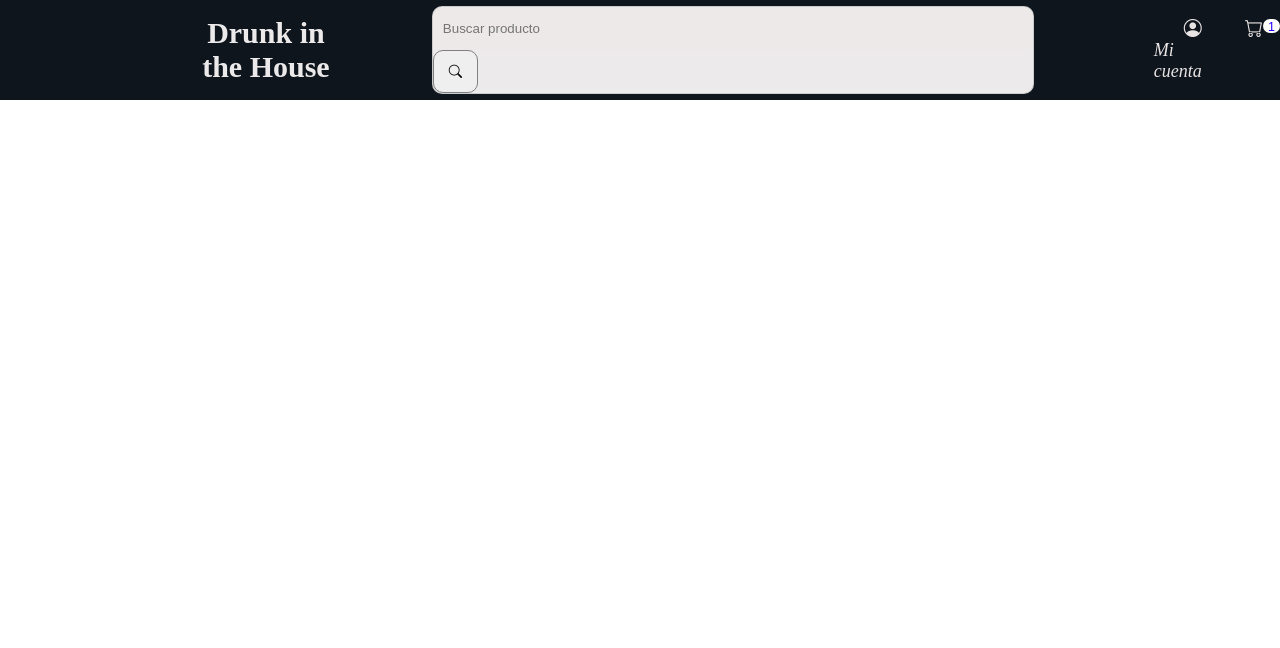
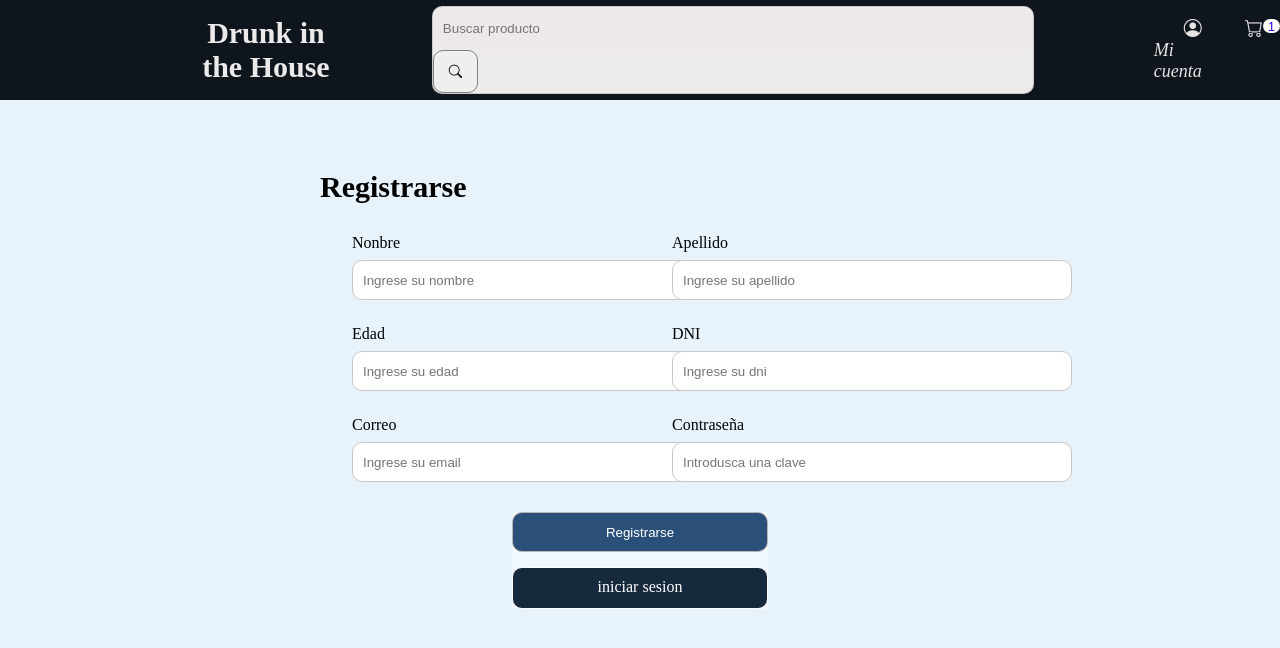
Before and after one commit to Orlandperez/ecommerce, a React (Vite) app: page /Register in a window 1280 px wide. Shown: the top 648 px of the page. Built offline with nearby package versions, Linux system fonts and the light colour scheme.

Commit message:
inicio de sesion y logeo v1.0

```diff
--- a/src/App.jsx
+++ b/src/App.jsx
@@ -3,6 +3,8 @@ import {Header} from './component/header/Header.jsx'
 import {Cuenta} from './component/main/cuenta/Cuenta.jsx'
 import {Carrito} from './component/main/cuenta/Carrito.jsx'
 import {Productos} from './component/main/productos/Productos.jsx'
+import {Login} from './component/main/cuenta/Login.jsx'
+import { Register } from './component/main/cuenta/Register.jsx'
 
 import { BrowserRouter, Route, Routes } from 'react-router-dom'
 
@@ -18,6 +20,8 @@ function App() {
         <Routes>
           <Route path='/' element = {<Productos/>}/>
           <Route path='/Cuenta' element = {<Cuenta/>}/>
+          <Route path='/Login' element = {<Login/>}/>
+          <Route path='/Register' element = {<Register/>}/>
           <Route path='/Carrito' element = {<Carrito/>}/>
         </Routes>
 
--- a/src/component/main/cuenta/Cuenta.css
+++ b/src/component/main/cuenta/Cuenta.css
@@ -13,30 +13,6 @@
     font-size: 35px;
     padding: 60px 0 40px 0;
     color: white;
-}
-.miCuenta .inicio .info{
-    width: 100%;
-    height: auto;
-    display: flex;
-    justify-content: space-between;
-}
-.miCuenta .inicio .info div{
-    width: 340px;
-    height: 170px;
-    background-color: rgb(243, 254, 255);
-    border: 1px solid rgb(216, 216, 216);
-    border-radius: 10px;
-    padding: 25px 10px 10px;
-    margin-bottom: 20px;
-}
-.miCuenta .inicio .info div h2{
-    margin-bottom: 10px;
-    color: black;
-}
-.miCuenta .inicio .info div p{
-    font-size: 18px;
-    margin-bottom: 10px;
-    color: black;
 }
 .miCuenta .inicio .info div .link{
     text-decoration: none;
--- a/src/component/main/cuenta/Cuenta.jsx
+++ b/src/component/main/cuenta/Cuenta.jsx
@@ -10,21 +10,9 @@ export const Cuenta = () => {
         <section className='miCuenta'>
             <div className='inicio'>
                 <h1>Mi cuenta</h1>
-                <div className='info'>
-                    <div>
-                        <h2>Mis datos</h2>
-                        <p>Ve tus datos personales, tus <br /> direcciones y contraseñas</p>
-                        <Link className='link' to="">Ir a mis datos</Link>
-                    </div>
-                    <div>
-                        <h2>Mis compras</h2>
-                        <p>Sigue el estado de tus compras  y<br /> consulta tus facturas</p>
-                        <Link className='link' to="/Carrito">Ir a mis compras</Link>
-                    </div>
-                </div>
 
-                <Link className='cuenta' to="">Iniciar sesion</Link>
-                <Link className='cuenta' to="">Crear cuenta</Link>
+                <Link className='cuenta' to="/Login">Iniciar sesion</Link>
+                <Link className='cuenta' to="/Register">Crear cuenta</Link>
             </div>
 
 
--- /dev/null
+++ b/src/component/main/cuenta/Login.css
@@ -0,0 +1,67 @@
+.login{
+    height: 100vh;
+    width: 100%;
+    padding-top: 100px;
+    background-color: rgb(231, 242, 250);
+}
+.login h1{
+    font-size: 33px;
+    width: 30%;
+    margin: 0 auto;
+    margin-top: 100px;
+}
+.login form{
+    height: auto;
+    width: 100%;
+    margin: 0 auto;
+    margin-top: 18px;
+}
+.login form div{
+    margin-top: 10px;
+    height: auto;
+    width: 30%;
+    padding: 10px;
+    margin: 0 auto;
+}
+.login form div input{
+    width: 480px;
+    height: 40px;
+    padding: 8px;
+    outline: none;
+    border: 1px solid rgb(185, 185, 185);
+    border-radius: 10px;
+    margin-top: 5px;
+}
+.login form div button{
+    width: 480px;
+    height: 40px;
+    border: 1px solid rgb(201, 201, 201);
+    background-color: rgb(42, 79, 121);
+    color: white;
+    outline: none;
+    cursor: pointer;
+    border-radius: 10px;
+    margin-bottom: 20px;
+    transition: .5s;
+}
+.login form div button:hover{
+    background-color: rgb(19, 60, 107);
+    color: white;
+}
+.login form div .registrarse{
+    display: inline-block;
+    width: 480px;
+    height: 42px;
+    text-align: center;
+    padding-top: 10px;
+    border: 1px solid rgb(252, 252, 252);
+    background-color: rgb(23, 41, 61);
+    outline: none;
+    border-radius: 10px;
+    text-decoration: none;
+    color: white;
+    transition: .5s;
+}
+.login form div .registrarse:hover{
+    background-color: rgb(18, 55, 97);
+}
--- /dev/null
+++ b/src/component/main/cuenta/Login.jsx
@@ -0,0 +1,27 @@
+import { Link } from 'react-router-dom'
+import './login.css'
+
+export const Login = () => {
+    return (
+        <>
+            <section className='login'>
+                <h1>iniciar sesion</h1>
+                <form action="">
+                    <div>
+                        <label htmlFor="">Correo</label> <br />
+                        <input type="email" required placeholder="Ingrese su email" />
+                    </div>
+                    <div>
+                        <label htmlFor="">Contraseña</label> <br />
+                        <input type="password" required placeholder="Ingrese su clave" />
+                    </div>
+                    <div>
+                        <button>Ingresar</button> <br />
+                        <Link className='registrarse' to="/Register">Registrarse</Link>
+                    </div>
+
+                </form>
+            </section>
+        </>
+    )
+}
--- /dev/null
+++ b/src/component/main/cuenta/Register.css
@@ -0,0 +1,74 @@
+.register{
+    background-color: rgb(231, 242, 250);
+    width: 100%;
+    height: 100vh;
+    padding-top: 110px;
+}
+.register h1{
+    font-size: 30px;
+    padding: 60px 0 20px;
+    width: 50%;
+    margin: 0 auto;
+}
+.register form{
+    width: 100%;
+    height: auto;
+}
+.register form .register-conteiner{
+    width: 50%;
+    margin: 0 auto;
+    display: flex;
+}
+.register form .register-conteiner div{
+    width: 40%;
+    height: auto;
+    margin: 0 auto;
+    margin-bottom: 15px;
+    margin-top: 10px;
+}
+.register form .register-conteiner div input{
+    width: 400px;
+    height: 40px;
+    padding: 10px;
+    border: 1px solid rgb(201, 200, 200);
+    outline: none;
+    margin-top: 8px;
+    border-radius: 10px;
+}
+.register form .register-conteiner2{
+    background-color: aliceblue;
+    width: 20%;
+    height: auto;
+    margin: 0 auto;
+    margin-top: 15px;
+}
+.register form .register-conteiner2 button{
+    width: 100%;
+    height: 40px;
+    border: 1px solid rgb(184, 182, 182);
+    background-color: rgb(42, 79, 121);
+    color: white;
+    border-radius: 10px;
+    margin-bottom: 15px;
+    transition: .3s;
+}
+.register form .register-conteiner2 button:hover{
+    background-color: rgb(19, 60, 107);
+}
+.register form .register-conteiner2 .ingresar{
+    display: inline-block;
+    width: 100%;
+    height: 42px;
+    text-align: center;
+    padding-top: 10px;
+    border: 1px solid rgb(252, 252, 252);
+    background-color: rgb(23, 41, 61);
+    outline: none;
+    border-radius: 10px;
+    text-decoration: none;
+    color: white;
+    transition: .3s;
+}
+.register form .register-conteiner2 .ingresar:hover{
+    background-color: rgb(18, 55, 97);
+}
--- /dev/null
+++ b/src/component/main/cuenta/Register.jsx
@@ -0,0 +1,48 @@
+import { Link } from 'react-router-dom'
+import './Register.css'
+
+export const Register = () => {
+    return(
+        <>
+        <section className='register'>
+            <h1>Registrarse</h1>
+            <form action="">
+                <div className='register-conteiner'>
+                    <div>
+                        <label htmlFor="">Nonbre</label><br />
+                        <input type="text" placeholder="Ingrese su nombre"/>
+                    </div>
+                    <div>
+                        <label htmlFor="">Apellido</label><br />
+                        <input type="text" placeholder="Ingrese su apellido"/>
+                    </div>
+                </div>
+                <div className='register-conteiner'>
+                    <div>
+                        <label htmlFor="">Edad</label><br />
+                        <input type="nunber" required placeholder="Ingrese su edad"/>
+                    </div>
+                    <div>
+                        <label htmlFor="">DNI</label><br />
+                        <input type="number" required placeholder="Ingrese su dni"/>
+                    </div>
+                </div>
+                <div className='register-conteiner'>
+                    <div>
+                        <label htmlFor="">Correo</label><br />
+                        <input type="email" required placeholder="Ingrese su email"/>
+                    </div>
+                    <div>
+                        <label htmlFor="">Contraseña</label><br />
+                        <input type="password" required placeholder="Introdusca una clave"/>
+                    </div>
+                </div>
+                <div className='register-conteiner2'>
+                    <button>Registrarse</button> <br />
+                    <Link className='ingresar' to="/Login">iniciar sesion</Link>
+                </div>
+            </form>
+        </section>
+        </>
+    )
+}
--- a/src/component/main/cuenta/estrellas.css
+++ b/src/component/main/cuenta/estrellas.css
@@ -1,7 +1,7 @@
 /* EMPESANDO CON LA ANIMACION DE ESTRELLAS */
 
 .fondo {
-    background: linear-gradient(rgba(21, 76, 138, 0.884), rgba(1, 4, 7, 0.932));
+    background: linear-gradient(rgb(44, 84, 129), rgb(3, 26, 49));
     position: absolute;
     z-index: -4;
     top: 0;
```
